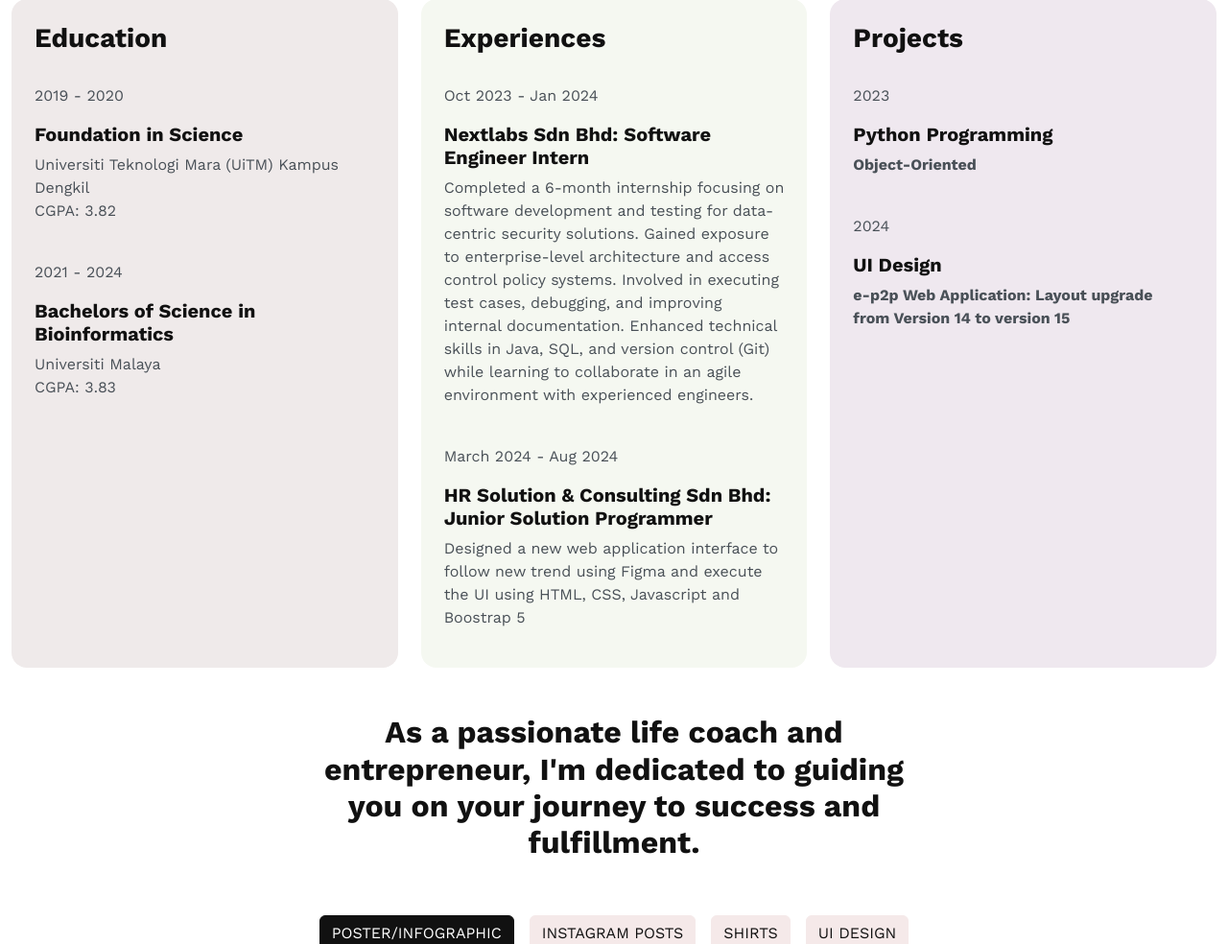
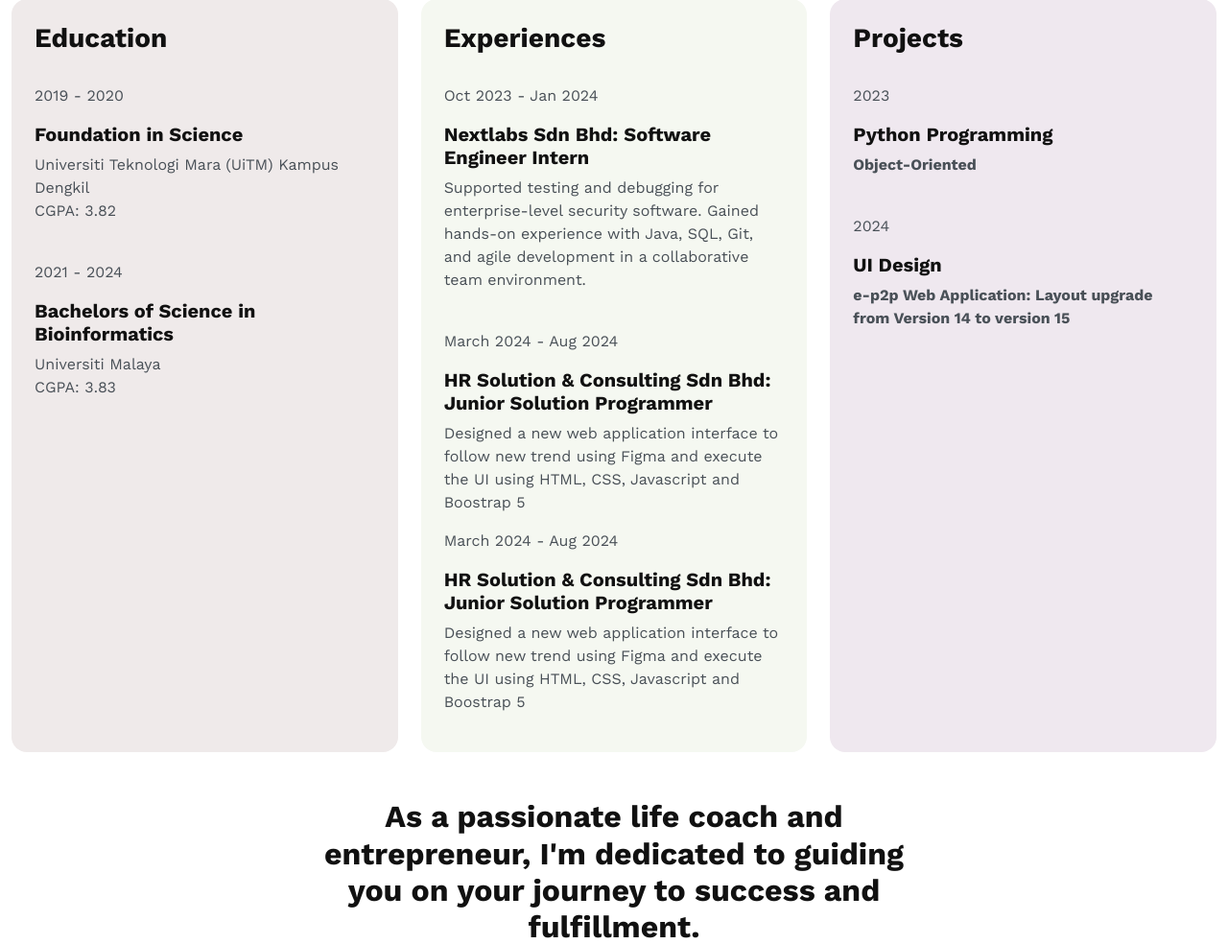
Before and after one commit to najwafysr/portfolio, a plain HTML site: page index.html in a window 1280 px wide. Shown: the part 1014-1998 px from the top of the page at 96% size. Drawn offline with nearby package versions, Linux system fonts and the light colour scheme.

Commit message:
Update index.html

```diff
--- a/index.html
+++ b/index.html
@@ -243,10 +243,21 @@
                 Nextlabs Sdn Bhd: Software Engineer Intern
               </h5>
               <p class="text-dark-emphasis">
-                Completed a 6-month internship focusing on software development and testing for data-centric security solutions. Gained exposure to enterprise-level architecture and access control policy systems. Involved in executing test cases, debugging, and improving internal documentation. Enhanced technical skills in Java, SQL, and version control (Git) while learning to collaborate in an agile environment with experienced engineers.
+                Supported testing and debugging for enterprise-level security software. Gained hands-on experience with Java, SQL, Git, and agile development in a collaborative team environment.
               </p>
             </div>
+
             <p class="text-dark-emphasis">
+              March 2024 - Aug 2024
+            </p>
+            <h5>
+              HR Solution & Consulting Sdn Bhd: Junior Solution Programmer
+            </h5>
+            <p class="text-dark-emphasis">
+              Designed a new web application interface to follow new trend using Figma and execute the UI using HTML, CSS, Javascript and Boostrap 5
+
+            </p>
+             <p class="text-dark-emphasis">
               March 2024 - Aug 2024
             </p>
             <h5>
```
